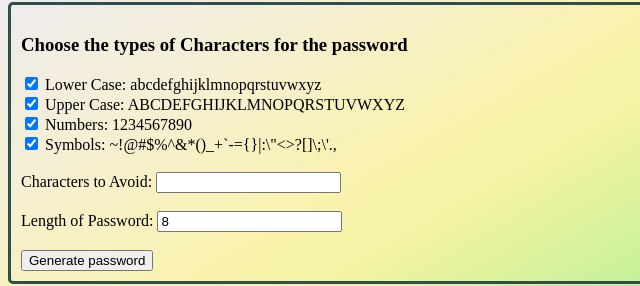
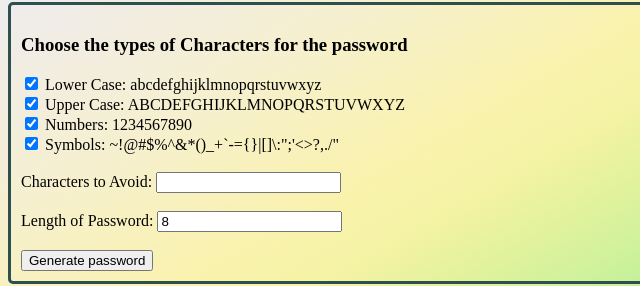
Before and after one commit to dfreeman500/Simple-Javascript-Password-Generator, a plain HTML site: page index.html in a window 1280 px wide. Shown: the part 104-390 px from the top of the page, 0-640 px from the left. Drawn offline with Linux system fonts and the light colour scheme.

Commit message:
added gif and minor fixes

```diff
--- a/index.html
+++ b/index.html
@@ -23,7 +23,7 @@
                 <label for="possibleCharacters"> Numbers: 1234567890</label><br>
                 <input type="checkbox" id="symbols" name="possibleCharacters"
                     value="Symbols: ~!@#$%^&*()_+`-={}|:\<>?[]\;'.,/" checked>
-                <label for="possibleCharacters"> Symbols: ~!@#$%^&*()_+`-={}|:\"<>?[]\;\'.,</label><br>
+                <label for="possibleCharacters"> Symbols: ~!@#$%^&*()_+`-={}|[]\:";'<>?,./" </label><br>
                 <br>
             </form>
         </div>
```
Also changed, not shown: 2 other files.
